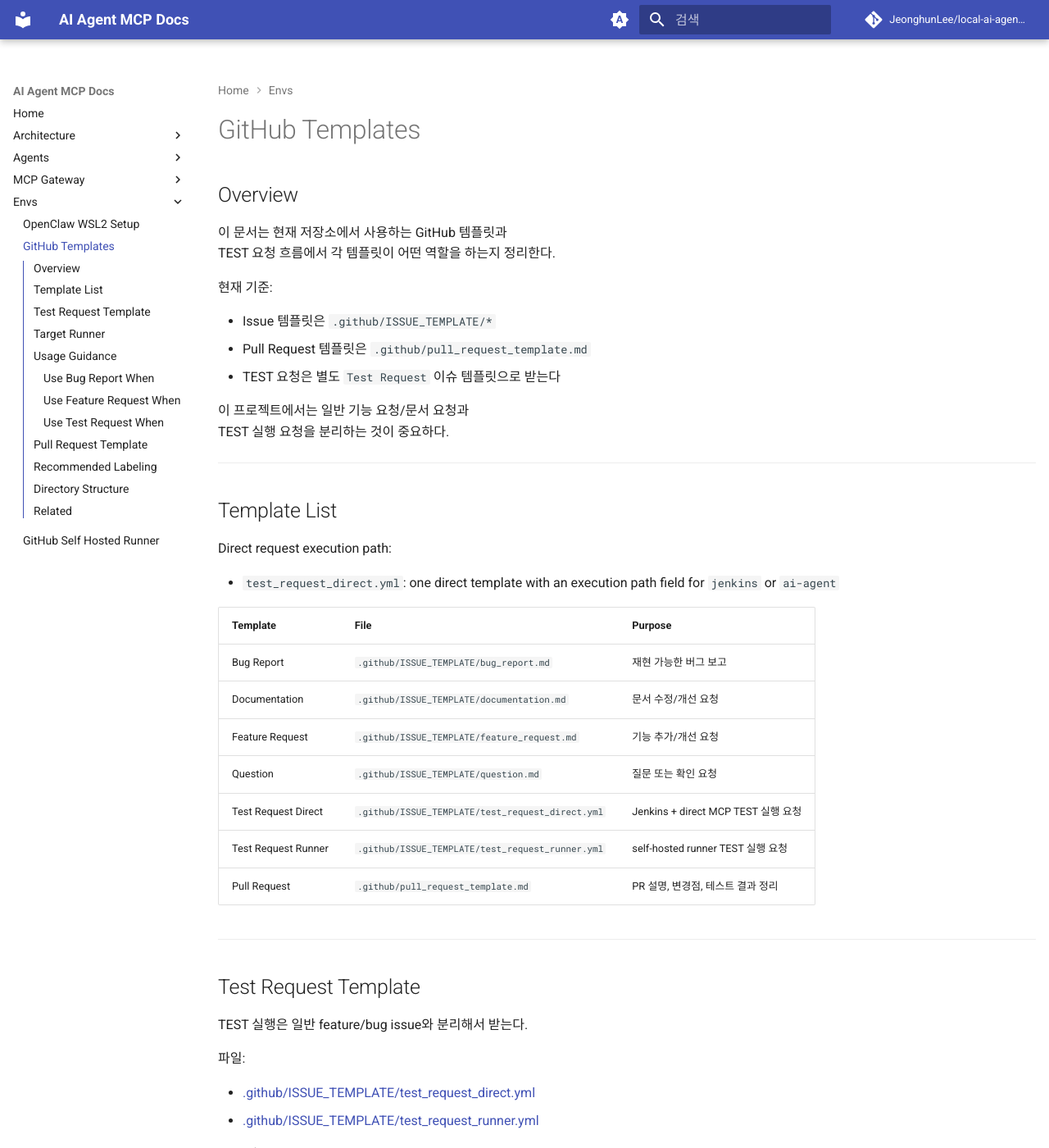
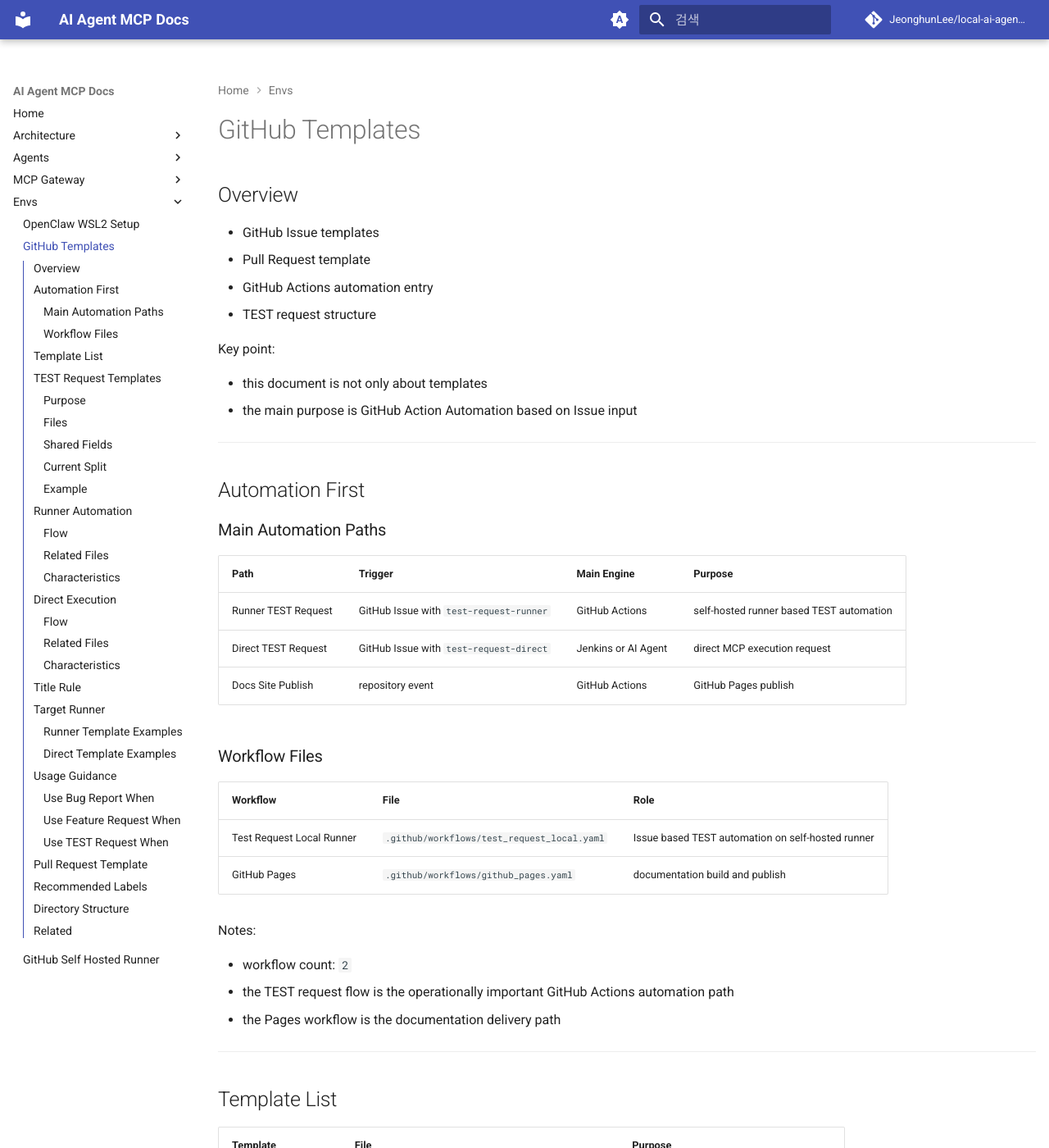
Before and after one commit to JeonghunLee/local-ai-agent-mcp, an MkDocs documentation site: the page built from docs/envs/github_templates.md, in a window 1280 px wide and 1400 px high. Shown: the whole window at 82% size. Built offline with MkDocs 1.6.1 and Material for MkDocs 9.7.7, drawn with Linux system fonts in a browser that asks for light colours; comment, search, counter and statistics services are not loaded; some of the changed text lies outside the part shown.

Commit message:
update docs

````diff
--- a/docs/envs/github_templates.md
+++ b/docs/envs/github_templates.md
@@ -2,107 +2,169 @@
 
 ## Overview
 
-이 문서는 현재 저장소에서 사용하는 GitHub 템플릿과
-TEST 요청 흐름에서 각 템플릿이 어떤 역할을 하는지 정리한다.
+- GitHub Issue templates
+- Pull Request template
+- GitHub Actions automation entry
+- TEST request structure
 
-현재 기준:
+Key point:
 
-- Issue 템플릿은 `.github/ISSUE_TEMPLATE/*`
-- Pull Request 템플릿은 `.github/pull_request_template.md`
-- TEST 요청은 별도 `Test Request` 이슈 템플릿으로 받는다
+- this document is not only about templates
+- the main purpose is GitHub Action Automation based on Issue input
 
-이 프로젝트에서는 일반 기능 요청/문서 요청과
-TEST 실행 요청을 분리하는 것이 중요하다.
+---
+
+## Automation First
+
+### Main Automation Paths
+
+| Path | Trigger | Main Engine | Purpose |
+|------|------|------|------|
+| Runner TEST Request | GitHub Issue with `test-request-runner` | GitHub Actions | self-hosted runner based TEST automation |
+| Direct TEST Request | GitHub Issue with `test-request-direct` | Jenkins or AI Agent | direct MCP execution request |
+| Docs Site Publish | repository event | GitHub Actions | GitHub Pages publish |
+
+### Workflow Files
+
+| Workflow | File | Role |
+|------|------|------|
+| Test Request Local Runner | `.github/workflows/test_request_local.yaml` | Issue based TEST automation on self-hosted runner |
+| GitHub Pages | `.github/workflows/github_pages.yaml` | documentation build and publish |
+
+Notes:
+
+- workflow count: `2`
+- the TEST request flow is the operationally important GitHub Actions automation path
+- the Pages workflow is the documentation delivery path
 
 ---
 
 ## Template List
 
-Direct request execution path:
-
-- `test_request_direct.yml`: one direct template with an execution path field for `jenkins` or `ai-agent`
-
 | Template | File | Purpose |
-|----------|------|---------|
-| Bug Report | `.github/ISSUE_TEMPLATE/bug_report.md` | 재현 가능한 버그 보고 |
-| Documentation | `.github/ISSUE_TEMPLATE/documentation.md` | 문서 수정/개선 요청 |
-| Feature Request | `.github/ISSUE_TEMPLATE/feature_request.md` | 기능 추가/개선 요청 |
-| Question | `.github/ISSUE_TEMPLATE/question.md` | 질문 또는 확인 요청 |
-| Test Request Direct | `.github/ISSUE_TEMPLATE/test_request_direct.yml` | Jenkins + direct MCP TEST 실행 요청 |
-| Test Request Runner | `.github/ISSUE_TEMPLATE/test_request_runner.yml` | self-hosted runner TEST 실행 요청 |
-| Pull Request | `.github/pull_request_template.md` | PR 설명, 변경점, 테스트 결과 정리 |
+|------|------|------|
+| Bug Report | `.github/ISSUE_TEMPLATE/bug_report.md` | reproducible bug report |
+| Documentation | `.github/ISSUE_TEMPLATE/documentation.md` | documentation update request |
+| Feature Request | `.github/ISSUE_TEMPLATE/feature_request.md` | feature addition or improvement request |
+| Question | `.github/ISSUE_TEMPLATE/question.md` | question or clarification |
+| Test Request Direct | `.github/ISSUE_TEMPLATE/test_request_direct.yml` | direct MCP execution request |
+| Test Request Runner | `.github/ISSUE_TEMPLATE/test_request_runner.yml` | GitHub Actions runner based TEST request |
+| Pull Request | `.github/pull_request_template.md` | change summary and review context |
 
 ---
 
-## Test Request Template
+## TEST Request Templates
 
-TEST 실행은 일반 feature/bug issue와 분리해서 받는다.
+### Purpose
 
-파일:
+- TEST execution request
+- ref based execution request
+- result trace through JSON, log, and Issue comment
+
+### Files
 
 - [.github/ISSUE_TEMPLATE/test_request_direct.yml](../../.github/ISSUE_TEMPLATE/test_request_direct.yml)
 - [.github/ISSUE_TEMPLATE/test_request_runner.yml](../../.github/ISSUE_TEMPLATE/test_request_runner.yml)
 
-주요 필드:
+### Shared Fields
 
+- `Template Version`
+- `Target Runner`
 - `Branch / Tag / Commit`
-- `Target Runner`
 - `MCP Server Mode`
-- `Test Type`
-- `Target Device / Image`
-- `Iterations`
+- setup tool checklist
+- test tool checklist
+- log tool checklist
 
-예시:
+### Current Split
+
+| Request Type | Label | Execution Path | Notes |
+|------|------|------|------|
+| Runner | `test-request-runner` | GitHub Actions -> self-hosted runner -> `mcp-server-local-runner` | GitHub Actions automation path |
+| Direct | `test-request-direct` | Jenkins or AI Agent -> `mcp-server-local-direct` | direct execution path |
+
+### Example
 
 ```md
 ## Request Ref
 - Template Version: v0.0.1
-- Branch / Tag / Commit: 29e157c0
-- Target Runner: qemu-runner
+- Branch / Tag / Commit: main
+- Target Runner: local-dev
 - MCP Server Mode: runner
 
 ## Test Tool
-- [x] `build_tool`
-- [ ] `flash_tool`
-- [x] `log_analyzer`
+- [x] test_ping_00
+- [ ] test_ping_11
+- [ ] test_ping_22
 
-## Test Scope
-- Test Type: smoke
-- Target Device / Image: zephyr.elf
-- Iterations: 3
+## Log Tool
+- [x] get_serial_log
+- [x] log_analyzer
+- [ ] log_snapshot
 ```
 
-One Test Request issue may select multiple tools.
-
-`Template Version` is used to track the request body format.
-When the Test Request structure changes, bump this version.
-
-모드 선택 예시:
-
-```md
-ex.1
-- Target Runner: none
-- MCP Server Mode: direct
-
-ex.2
-- Target Runner: local-dev
-- MCP Server Mode: runner
-```
-
-이 템플릿은 다음 흐름을 전제로 한다.
-
-```text
-GitHub Issue (TEST 요청)
-  → GitHub MCP Server로 이슈 조회
-  → Target Runner 확인
-  → Local MCP Server Tool 실행
-  → logs + result.json 생성
-  → GitHub Issue 댓글로 결과 보고
-```
+![](../imgs/github_issue_runner_00.png)
+![](../imgs/github_issue_runner_01.png)
 
 ---
 
-Recommended title rule:
+## Runner Automation
+
+### Flow
+
+```text
+GitHub Issue
+  -> label: test-request-runner
+  -> GitHub Actions
+  -> self-hosted runner
+  -> mcp.scripts.run_test_request
+  -> mcp-server-local-runner
+  -> results JSON + logs
+  -> issue comment
+```
+
+### Related Files
+
+- [.github/workflows/test_request_local.yaml](../../.github/workflows/test_request_local.yaml)
+- [.github/ISSUE_TEMPLATE/test_request_runner.yml](../../.github/ISSUE_TEMPLATE/test_request_runner.yml)
+
+### Characteristics
+
+- GitHub Actions driven
+- self-hosted runner required
+- artifact upload included
+- result comment generation included
+
+---
+
+## Direct Execution
+
+### Flow
+
+```text
+GitHub Issue
+  -> label: test-request-direct
+  -> Jenkins or AI Agent
+  -> mcp.scripts.run_test_request
+  -> mcp-server-local-direct
+  -> results JSON + logs
+  -> issue comment
+```
+
+### Related Files
+
+- [.github/ISSUE_TEMPLATE/test_request_direct.yml](../../.github/ISSUE_TEMPLATE/test_request_direct.yml)
+- [Jenkinsfile](../../Jenkinsfile)
+
+### Characteristics
+
+- direct MCP mode
+- execution owner selected by `Target Runner`
+- GitHub Actions workflow is not the main engine in this path
+
+---
+
+## Title Rule
 
 ```text
 [TEST] [<mcp mode>] <YYYY-MM-DD HH:MM>
@@ -116,31 +178,27 @@ Examples:
 [TEST] [runner] [local-dev] 2026-04-20 16:35
 ```
 
-Meaning:
-
-- `mcp mode`: `direct` or `runner`
-- `YYYY-MM-DD HH:MM`: local request date/time
-- Add `[<target runner>]` when `mcp mode` is `runner`
+---
 
 ## Target Runner
 
-`Test Request` 템플릿의 `Target Runner`는 요청을 처리할 실행 노드를 지정한다.
-
-예:
+### Runner Template Examples
 
 - `local-dev`
-- `qemu-runner`
-- `lab-node-01`
-- `windows-hw-01`
 
-이 값은:
+### Direct Template Examples
 
-- Local MCP Server를 실행할 환경을 구분하는 데 쓰일 수 있고
-- 나중에 GitHub Actions `self-hosted runner` label과 맞출 수도 있다
+- `jenkins`
+- `ai-agent`
 
-더 자세한 설명:
+Notes:
 
-- [github_self_hosted_runner.md](github_self_hosted_runner.md)
+- runner template target values are tied to self-hosted runner selection
+- direct template target values are execution owner values
+
+Reference:
+
+- [GitHub Self Hosted Runner](github_self_hosted_runner.md)
 
 ---
 
@@ -148,62 +206,47 @@ Meaning:
 
 ### Use Bug Report When
 
-- 이미 발생한 문제를 재현하고 싶을 때
-- 증상, 재현 단계, 환경 정보가 핵심일 때
+- a defect needs reproduction and tracking
 
 ### Use Feature Request When
 
-- 기능 추가나 구조 변경을 제안할 때
-- 실행 요청이 아니라 설계/개선 요청일 때
+- a change proposal or feature idea is needed
 
-### Use Test Request When
+### Use TEST Request When
 
-- 특정 ref/commit에 대해 테스트를 실행해달라고 요청할 때
-- Runner를 지정해야 할 때
-- 결과를 로그/JSON/Issue 댓글로 남기고 싶을 때
+- a specific ref needs execution
+- logs and JSON output are needed
+- execution trace must remain on GitHub
 
-즉 TEST는 기능 요청이 아니라 **운영 실행 요청**이므로 별도 템플릿이 더 적합하다.
+Key point:
+
+- TEST Request is an execution request
+- Pull Request is a code change request
 
 ---
 
 ## Pull Request Template
 
-파일:
+File:
 
 - [.github/pull_request_template.md](../../.github/pull_request_template.md)
 
-PR 템플릿에는 보통 아래 정보가 포함된다.
+Typical contents:
 
-- 변경 요약
-- 주요 변경점
-- 테스트 결과
-- 관련 문서 업데이트 여부
-
-TEST 요청과 PR은 역할이 다르다.
-
-- `Test Request`: 실행 요청
-- `Pull Request`: 코드 변경 제안
-
-필요하면 TEST Request issue 번호를 PR 본문에 연결할 수 있다.
-
-예:
-
-```md
-Related test request: #12
-```
+- change summary
+- key updates
+- test result summary
+- related document updates
 
 ---
 
-## Recommended Labeling
+## Recommended Labels
 
-TEST 요청 운영 시 함께 쓰기 좋은 label 예시:
-
-- `test-request`
+- `test-request-runner`
+- `test-request-direct`
 - `test-running`
 - `test-done`
 - `test-failed`
-
-일반 issue와 TEST issue를 구분하면 라우팅과 추적이 쉬워진다.
 
 ---
 
@@ -211,23 +254,25 @@ TEST 요청 운영 시 함께 쓰기 좋은 label 예시:
 
 ```text
 .github/
-├── ISSUE_TEMPLATE/
-│   ├── bug_report.md
-│   ├── documentation.md
-│   ├── feature_request.md
-│   ├── question.md
-│   ├── test_request_direct.yml
-│   └── test_request_runner.yml
-├── pull_request_template.md
-└── workflows/
-    └── github_pages.yaml
+  ISSUE_TEMPLATE/
+    bug_report.md
+    documentation.md
+    feature_request.md
+    question.md
+    test_request_direct.yml
+    test_request_runner.yml
+  pull_request_template.md
+  workflows/
+    github_pages.yaml
+    test_request_local.yaml
 ```
 
 ---
 
 ## Related
 
-- [github_self_hosted_runner.md](github_self_hosted_runner.md) — Target Runner와 self-hosted runner 개념 정리
-- [mcp_server_local.md](../mcp/mcp_server_local.md) — Local MCP Server와 TEST 요청 흐름
-- [mcp_server_github.md](../mcp/mcp_server_github.md) — GitHub MCP Server 역할
-- [mcp_gateway.md](../mcp/mcp_gateway.md) — VS Code MCP Gateway와 다중 MCP Server 연결
+- [GitHub Self Hosted Runner](github_self_hosted_runner.md)
+- [MCP Server-Local](../mcp/mcp_server_local.md)
+- [MCP Server-GitHub](../mcp/mcp_server_github.md)
+- [MCP Gateway](../mcp/mcp_gateway.md)
+- [System Design](../architecture/system-design.md)
````
Also changed, not shown: docs/imgs/github_issue_runner_00.png (added), docs/imgs/github_issue_runner_01.png (added).
